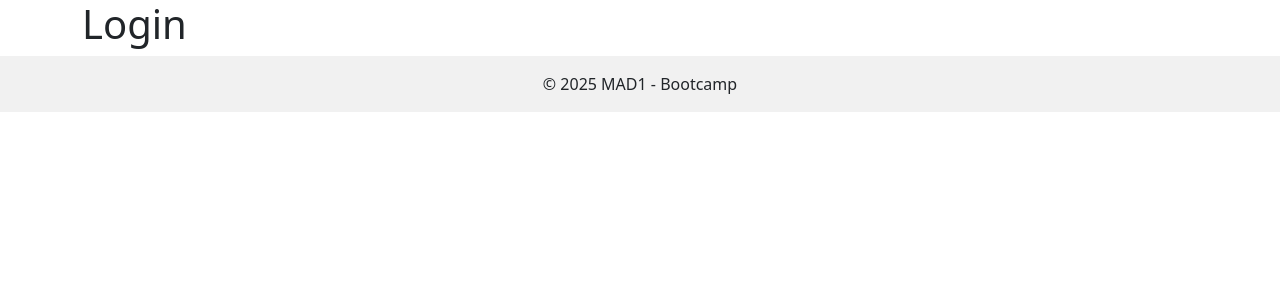
After one commit to rohitrk06/MAD1_bootcamp_project, a Flask app: template template/login.html in a window 1280 px wide. The commit adds this page. Shown: the top 300 px of the page. Run offline with Flask 3, Linux system fonts and the light colour scheme; the template is opened without the code that fills it, so the values that code supplies are empty.

Commit message:
day 4 part 2

```diff
--- /dev/null
+++ b/controllers/auth_routes.py
@@ -0,0 +1,6 @@
+from app import app
+from flask import render_template, request, redirect, url_for, flash
+
+@app.route('/login', methods=['GET', 'POST'])
+def login():
+    return render_template('login.html')
--- a/template/home.html
+++ b/template/base.html
@@ -3,22 +3,29 @@
 <head>
     <meta charset="UTF-8">
     <meta name="viewport" content="width=device-width, initial-scale=1.0">
-    <title>Document</title>
+    <title>{% block tilte %} {% endblock %}</title>
 
     <!-- Bootstrap CSS -->
     <link href="https://cdn.jsdelivr.net/npm/bootstrap@5.3.6/dist/css/bootstrap.min.css" rel="stylesheet" integrity="sha384-4Q6Gf2aSP4eDXB8Miphtr37CMZZQ5oXLH2yaXMJ2w8e2ZtHTl7GptT4jmndRuHDT" crossorigin="anonymous">
 
 </head>
 <body>
+    <!-- Navaigation bar -->
 
-    <div class="card" style="width: 18rem;">
-        <img src="..." class="card-img-top" alt="...">
-        <div class="card-body">
-            <h5 class="card-title">Card title</h5>
-            <p class="card-text">Some quick example text to build on the card title and make up the bulk of the card’s content.</p>
-            <a href="#" class="btn btn-danger mt-4">Go somewhere</a>
+    <!-- main Body content  -->
+    <div class= "container">
+        {% block content %}
+
+        {% endblock %}
+    </div>
+    <!-- Footer  -->
+    <footer class = "bg-light text-center text-lg-start">
+        {% block footer %}
+        <div class="text-center p-3" style="background-color: #f1f1f1;">
+            © 2025 MAD1 - Bootcamp
         </div>
-    </div>
+        {% endblock %}
+    </footer>
 
     <!-- Bootstrap JavaScript -->
     <script src="https://cdn.jsdelivr.net/npm/bootstrap@5.3.6/dist/js/bootstrap.bundle.min.js" integrity="sha384-j1CDi7MgGQ12Z7Qab0qlWQ/Qqz24Gc6BM0thvEMVjHnfYGF0rmFCozFSxQBxwHKO" crossorigin="anonymous"></script>
--- /dev/null
+++ b/template/login.html
@@ -0,0 +1,9 @@
+{% extends "base.html" %}
+
+{% block title %} Login {% endblock %}
+
+{% block content %}
+<div>
+    <h1> Login </h1>
+</div>
+{% endblock %}
```
Also changed, not shown: app.py (+2 -131 lines), controllers/test_routes.py (line endings or trailing spaces).
